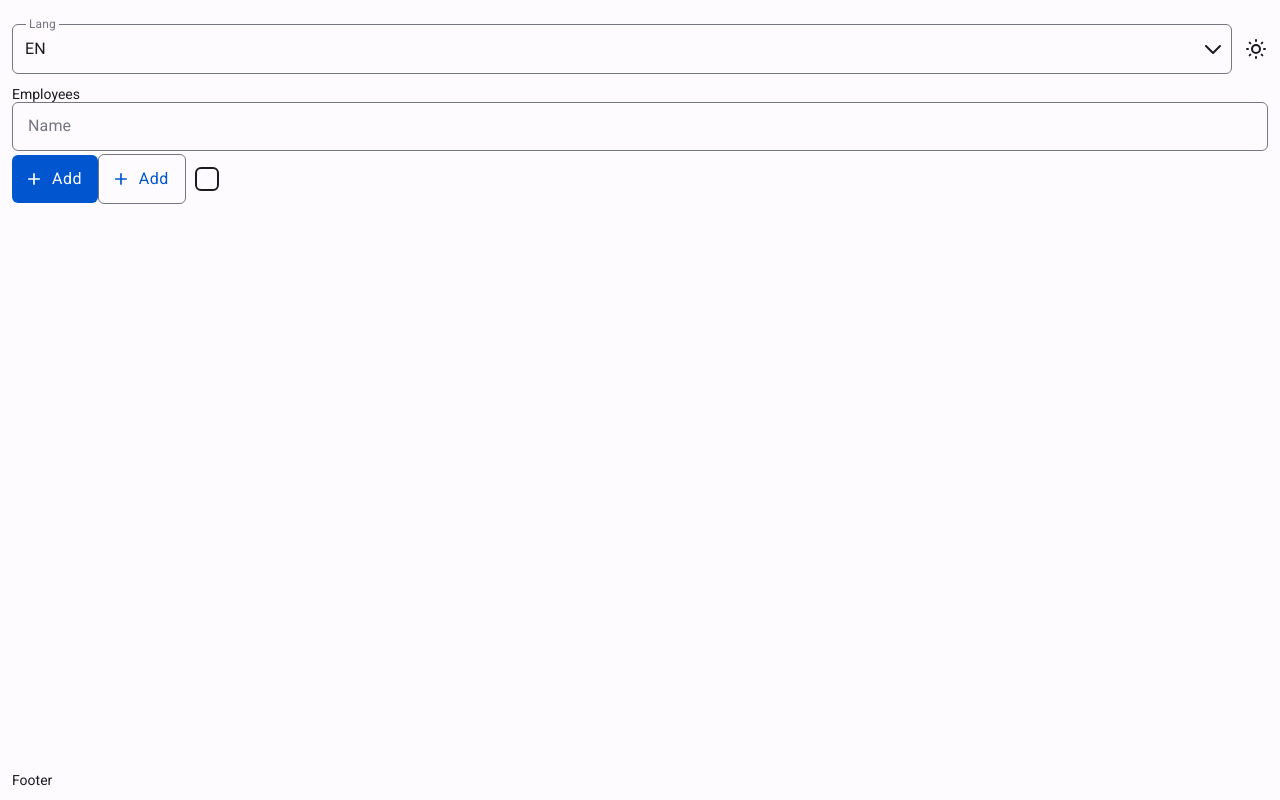
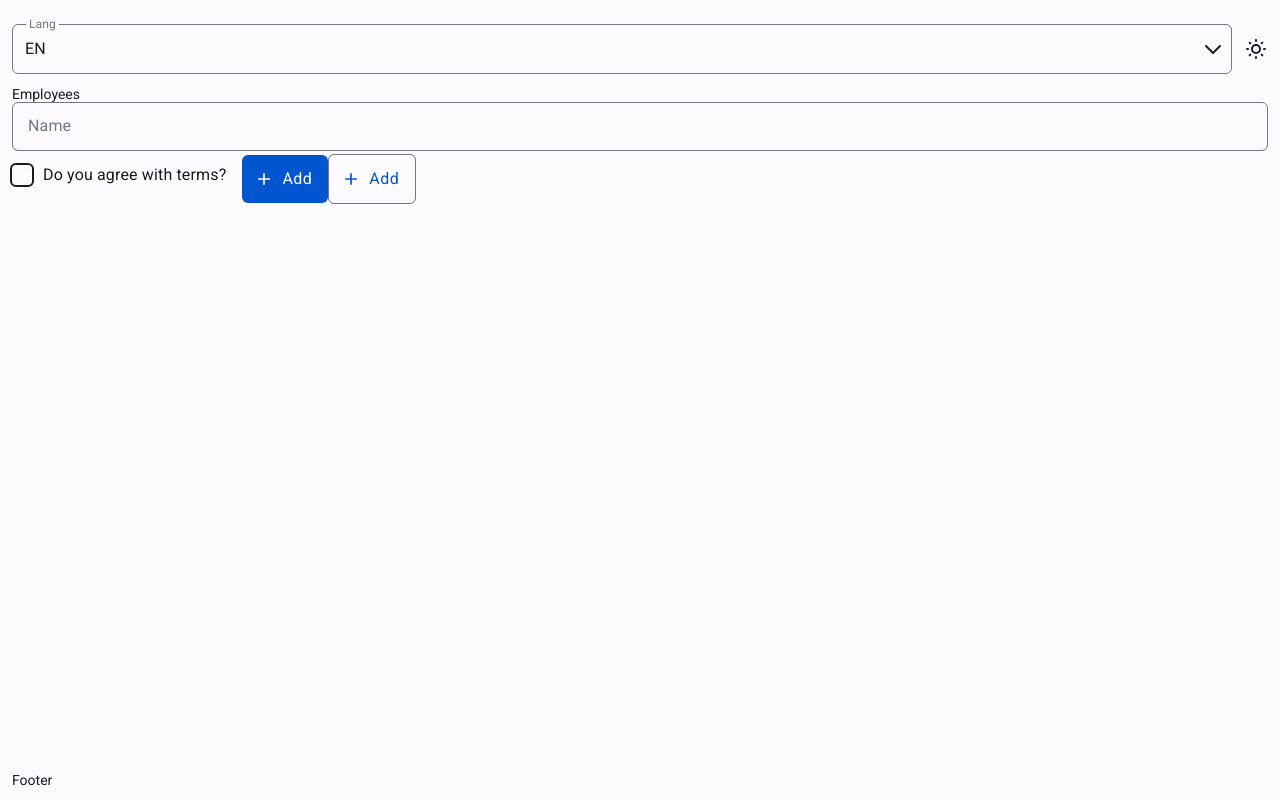
Before and after one commit to dmytro-chushko/fullstack-template, a React (Vite) app in the folder client/: page / in a window 1280 px wide. Built offline with nearby package versions, Linux system fonts and the light colour scheme.

Commit message:
Add error styles to the Checkbox component

```diff
--- a/client/src/components/CustomCheckbox/CustomCheckbox.tsx
+++ b/client/src/components/CustomCheckbox/CustomCheckbox.tsx
@@ -1,16 +1,52 @@
-import { Checkbox, CheckboxProps } from '@mui/material';
+import {
+  Checkbox,
+  CheckboxProps,
+  FormControl,
+  FormControlLabel,
+} from '@mui/material';
+import { Control, FieldValues, Path, useController } from 'react-hook-form';
+
 import {
   CustomCheckboxCheckedIcon,
   CustomCheckboxIcon,
 } from 'src/styles/ui/checkbox';
+import { CustomHelperText } from 'src/styles/ui/input';
 
-export const CustomCheckbox = (props: CheckboxProps) => {
-  return (
+interface ICustomCheckbox<T extends FieldValues> extends CheckboxProps {
+  label?: string;
+  control: Control<T>;
+  name: Path<T>;
+}
+
+export const CustomCheckbox = <T extends FieldValues>({
+  control,
+  name,
+  label,
+  ...checkboxProps
+}: ICustomCheckbox<T>) => {
+  const {
+    field,
+    fieldState: { error, invalid },
+  } = useController({ control, name });
+
+  const renderCheckbox = () => (
     <Checkbox
-      {...props}
+      {...field}
+      {...checkboxProps}
       disableRipple
       icon={<CustomCheckboxIcon />}
       checkedIcon={<CustomCheckboxCheckedIcon />}
     />
   );
+
+  return (
+    <FormControl error={invalid}>
+      {label ? (
+        <FormControlLabel {...{ label }} control={renderCheckbox()} />
+      ) : (
+        renderCheckbox()
+      )}
+      <CustomHelperText>{error?.message}</CustomHelperText>
+    </FormControl>
+  );
 };
--- a/client/src/i18n/en/english.json
+++ b/client/src/i18n/en/english.json
@@ -2,6 +2,7 @@
   "validation": {
     "maxChar": "not more then {{num}} characters",
     "required": "it should be filled",
+    "requiredIsChecked": "Must be checked",
     "requiredLength": "it must contains {{num}} characters",
     "boardNotExist": "board not found",
     "labelExist": "This label already exist"
@@ -17,7 +18,8 @@
     "textSelect": "Text label"
   },
   "label": {
-    "name": "Name"
+    "name": "Name",
+    "isChecked": "Do you agree with terms?"
   },
   "button": {
     "add": "Add"
--- a/client/src/i18n/uk/ukrainian.json
+++ b/client/src/i18n/uk/ukrainian.json
@@ -2,6 +2,7 @@
   "validation": {
     "maxChar": "не більше {{num}} символів",
     "required": "має бути заповнено",
+    "requiredIsChecked": "Має бути відмічено",
     "requiredLength": "it must contains {{num}} characters",
     "boardNotExist": "board not found",
     "labelExist": "This label already exist"
@@ -17,7 +18,8 @@
     "textSelect": "Text label"
   },
   "label": {
-    "name": "Ім'я"
+    "name": "Ім'я",
+    "isChecked": "Чи погоджуєтесь ви з умовами?"
   },
   "button": {
     "add": "Додати"
--- a/client/src/modules/AddForm/AddForm.tsx
+++ b/client/src/modules/AddForm/AddForm.tsx
@@ -3,17 +3,17 @@ import { useForm } from 'react-hook-form';
 import { useTranslation } from 'react-i18next';
 
 import AddIcon from '@mui/icons-material/Add';
+import { CustomCheckbox } from 'src/components';
 import { CustomInput } from 'src/components/CustomInput';
 import { OutlinedButton, PrimaryButton } from 'src/styles/ui/button';
 import { IAddForm } from 'src/types/form';
 import { useAddFormSchema } from 'src/utils/validation/useAddFormSchema';
-import { CustomCheckbox } from 'src/components';
 
 export const AddForm = () => {
   const { t } = useTranslation();
   const schema = useAddFormSchema();
   const { control, handleSubmit } = useForm<IAddForm>({
-    defaultValues: { name: '' },
+    defaultValues: { name: '', isChecked: false },
     resolver: yupResolver(schema),
   });
 
@@ -28,9 +28,15 @@ export const AddForm = () => {
         label={t('label.name')}
         control={control}
       />
-      <PrimaryButton startIcon={<AddIcon />}>{t('button.add')}</PrimaryButton>
+      <CustomCheckbox
+        label={t('label.isChecked')}
+        control={control}
+        name="isChecked"
+      />
+      <PrimaryButton type="submit" startIcon={<AddIcon />}>
+        {t('button.add')}
+      </PrimaryButton>
       <OutlinedButton startIcon={<AddIcon />}>{t('button.add')}</OutlinedButton>
-      <CustomCheckbox />
     </form>
   );
 };
--- a/client/src/styles/color-themes/default/defaultDark.ts
+++ b/client/src/styles/color-themes/default/defaultDark.ts
@@ -1,6 +1,7 @@
 import { IThemeColor } from 'src/types/theme';
 
 export const defaultDark: IThemeColor = {
+  isDark: true,
   background: {
     default: '#1b1b1f',
   },
@@ -34,6 +35,8 @@ export const defaultDark: IThemeColor = {
   },
   error: {
     default: '#ffb4ab',
+    opacity0_08: 'rgba(255, 180, 171, 0.08)',
+    opacity0_12: 'rgba(255, 180, 171, 0.12)',
     opacity0_16: 'rgba(255, 180, 171, 0.16)',
   },
   errorContainer: { default: '#93000a' },
--- a/client/src/styles/color-themes/default/defaultLight.ts
+++ b/client/src/styles/color-themes/default/defaultLight.ts
@@ -1,6 +1,7 @@
 import { IThemeColor } from 'src/types/theme';
 
 export const defaultLight: IThemeColor = {
+  isDark: false,
   background: {
     default: '#fefbff',
   },
@@ -34,6 +35,8 @@ export const defaultLight: IThemeColor = {
   },
   error: {
     default: '#ba1a1a',
+    opacity0_08: 'rgba(186, 26, 26, 0.08)',
+    opacity0_12: 'rgba(186, 26, 26, 0.12)',
     opacity0_16: 'rgba(186, 26, 26, 0.16)',
   },
   errorContainer: { default: '#ffdad6' },
--- a/client/src/styles/ui/checkbox/CustomCheckboxCheckedIcon.styled.ts
+++ b/client/src/styles/ui/checkbox/CustomCheckboxCheckedIcon.styled.ts
@@ -1,6 +1,7 @@
-import styled from 'styled-components';
+import styled, { css } from 'styled-components';
 
-import checkIcon from 'src/assets/check-icon.svg';
+import checkIconDark from 'src/assets/check-icon-dark.svg';
+import checkIconLight from 'src/assets/check-icon-light.svg';
 import { CustomCheckboxIcon } from '.';
 
 export const CustomCheckboxCheckedIcon = styled(CustomCheckboxIcon)`
@@ -30,8 +31,32 @@ export const CustomCheckboxCheckedIcon = styled(CustomCheckboxIcon)`
     width: 1.375rem;
     height: 1.375rem;
 
-    background-image: url(${checkIcon});
+    ${({ theme }) =>
+      theme.color.isDark
+        ? css`
+            background-image: url(${checkIconDark});
+          `
+        : css`
+            background-image: url(${checkIconLight});
+          `}
     background-position: center;
     background-size: cover;
   }
+
+  .Mui-error > .MuiCheckbox-root > & {
+    background-color: ${({ theme }) => theme.color.error.default};
+    border-color: ${({ theme }) => theme.color.error.default};
+  }
+
+  .Mui-error > .MuiCheckbox-root > input:hover ~ & {
+    background-color: ${({ theme }) => theme.color.error.default};
+  }
+
+  .Mui-error > .MuiCheckbox-root > input:focus ~ & {
+    background-color: ${({ theme }) => theme.color.error.default};
+  }
+
+  .Mui-error > .MuiCheckbox-root > input:active ~ & {
+    background-color: ${({ theme }) => theme.color.error.default};
+  }
 `;
--- a/client/src/styles/ui/checkbox/CustomCheckboxIcon..styled.ts
+++ b/client/src/styles/ui/checkbox/CustomCheckboxIcon.styled.ts
@@ -27,4 +27,24 @@ export const CustomCheckboxIcon = styled.span`
   input:disabled ~ & {
     border-color: ${({ theme }) => theme.color.onBackground.opacity0_38};
   }
+
+  .Mui-error > .MuiCheckbox-root > & {
+    border-color: ${({ theme }) => theme.color.error.default};
+  }
+
+  .Mui-error > .MuiCheckbox-root > input:hover ~ & {
+    background-color: ${({ theme }) => theme.color.error.opacity0_08};
+    box-shadow: 0 0 0 0.25rem ${({ theme }) => theme.color.error.opacity0_08};
+  }
+
+  .Mui-error > .MuiCheckbox-root > input:focus ~ & {
+    background-color: ${({ theme }) => theme.color.error.opacity0_12};
+    box-shadow: 0 0 0 0.25rem
+      ${({ theme }) => theme.color.errorContainer.default};
+  }
+
+  .Mui-error > .MuiCheckbox-root > input:active ~ & {
+    background-color: ${({ theme }) => theme.color.error.opacity0_16};
+    box-shadow: none;
+  }
 `;
--- a/client/src/styles/ui/checkbox/index.ts
+++ b/client/src/styles/ui/checkbox/index.ts
@@ -1,2 +1,2 @@
-export * from './CustomCheckboxIcon..styled';
+export * from './CustomCheckboxIcon.styled';
 export * from './CustomCheckboxCheckedIcon.styled';
--- a/client/src/types/form/IAddForm.ts
+++ b/client/src/types/form/IAddForm.ts
@@ -1,3 +1,4 @@
 export interface IAddForm {
   name: string;
+  isChecked: boolean;
 }
--- a/client/src/types/theme/IThemeColor.ts
+++ b/client/src/types/theme/IThemeColor.ts
@@ -1,4 +1,5 @@
 export interface IThemeColor {
+  isDark: boolean;
   background: { default: string };
   onBackground: {
     default: string;
@@ -32,6 +33,8 @@ export interface IThemeColor {
   };
   error: {
     default: string;
+    opacity0_08: string;
+    opacity0_12: string;
     opacity0_16: string;
   };
   errorContainer: { default: string };
--- a/client/src/utils/validation/useAddFormSchema.ts
+++ b/client/src/utils/validation/useAddFormSchema.ts
@@ -1,5 +1,5 @@
+import { useTranslation } from 'react-i18next';
 import * as yup from 'yup';
-import { useTranslation } from 'react-i18next';
 
 import { IAddForm } from 'src/types/form';
 
@@ -11,5 +11,9 @@ export const useAddFormSchema = (): yup.ObjectSchema<IAddForm> => {
       .string()
       .max(30, t('validation.maxChar', { num: '30' }))
       .required(t('validation.required')),
+    isChecked: yup
+      .bool()
+      .oneOf([false], t('validation.requiredIsChecked'))
+      .required(t('validation.requiredIsChecked')),
   });
 };
```
Also changed, not shown: client/src/assets/check-icon-dark.svg (added), client/src/assets/check-icon-light.svg (renamed from client/src/assets/check-icon.svg).
